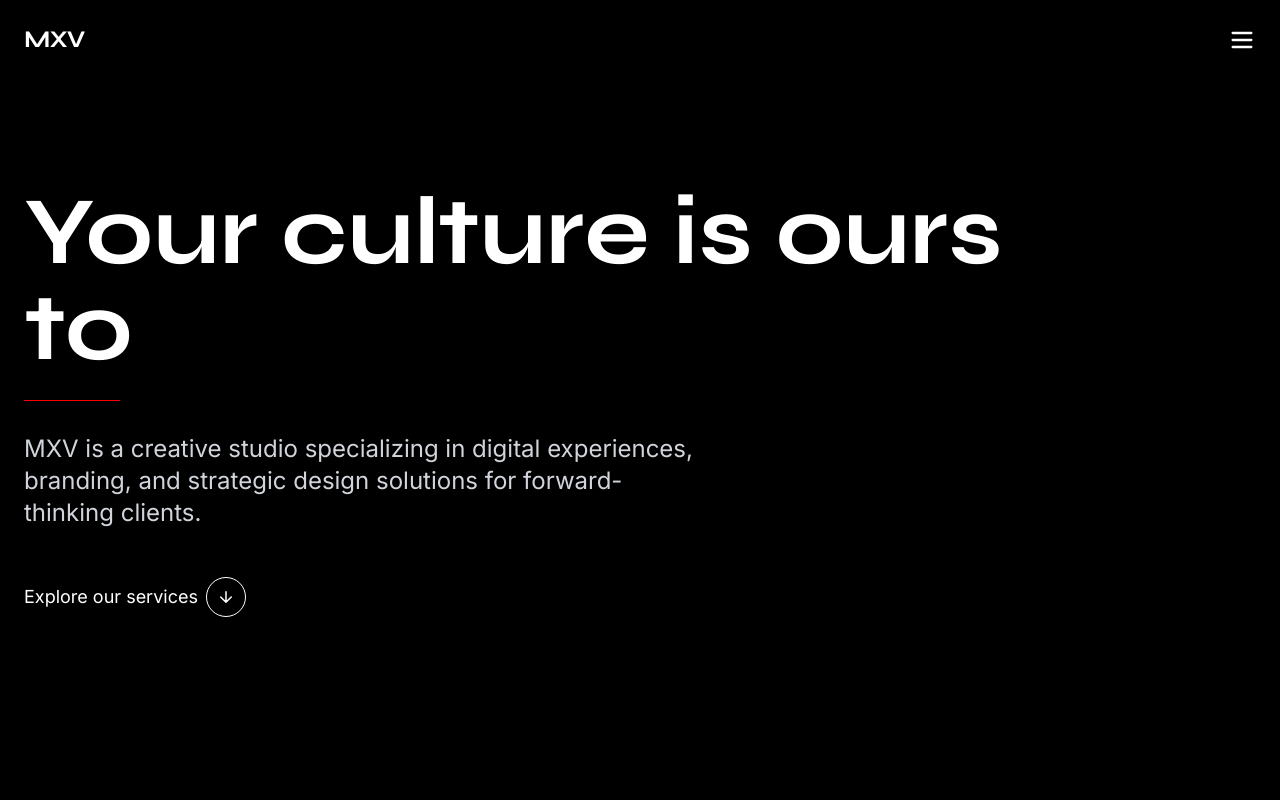
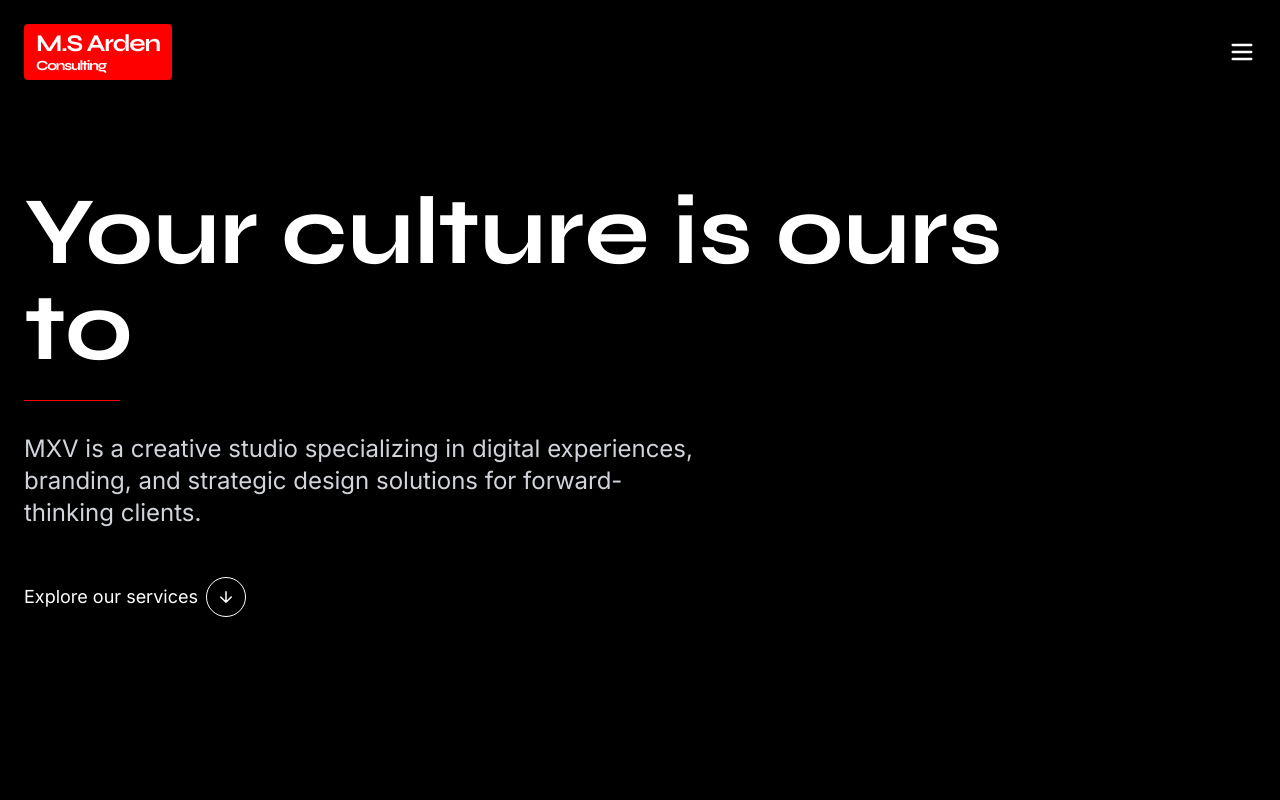
Before and after one commit to Mukul-komm/pixel-perfect-mxv-clone, a React (Vite) app: page / in a window 1280 px wide. Shown: the top 800 px of the page. Built offline with nearby package versions, Linux system fonts and the light colour scheme.

Commit message:
Refactor: Update company name and style
Replaced "MXV" with "M.S Arden" and added "Consulting" below, with specified styling for an elegant look.

```diff
--- a/src/components/Footer.tsx
+++ b/src/components/Footer.tsx
@@ -7,11 +7,15 @@ const Footer: React.FC = () => {
       <div className="container mx-auto px-6">
         <div className="flex flex-col md:flex-row justify-between items-start md:items-center">
           <div className="mb-6 md:mb-0">
-            <a href="/" className="font-heading text-2xl font-bold tracking-tighter">
-              MXV
+            <a
+              href="/"
+              className="font-heading text-2xl font-bold tracking-tighter bg-mxv-red px-3 py-1 rounded inline-block"
+            >
+              <span className="text-white">M.S Arden</span>
+              <span className="text-white text-sm block -mt-1">Consulting</span>
             </a>
             <p className="mt-2 text-sm text-gray-400">
-              Creating exceptional digital experiences since 2020
+              Creating exceptional financial experiences since 2020
             </p>
           </div>
 
--- a/src/components/NavigationBar.tsx
+++ b/src/components/NavigationBar.tsx
@@ -31,8 +31,12 @@ const NavigationBar: React.FC = () => {
     <>
       <header className={`fixed top-0 left-0 right-0 z-50 transition-all duration-300 ${isScrolled ? 'py-4 bg-mxv-black bg-opacity-90 backdrop-blur-sm' : 'py-6'}`}>
         <div className="container mx-auto px-6 flex justify-between items-center">
-          <a href="/" className="font-heading text-2xl font-bold tracking-tighter text-mxv-white">
-            MXV
+          <a
+            href="/"
+            className="font-heading text-2xl font-bold tracking-tighter text-mxv-white bg-mxv-red px-3 py-1 rounded"
+          >
+            <span className="text-white">M.S Arden</span>
+            <span className="text-white text-sm block -mt-1">Consulting</span>
           </a>
 
           <button
```
